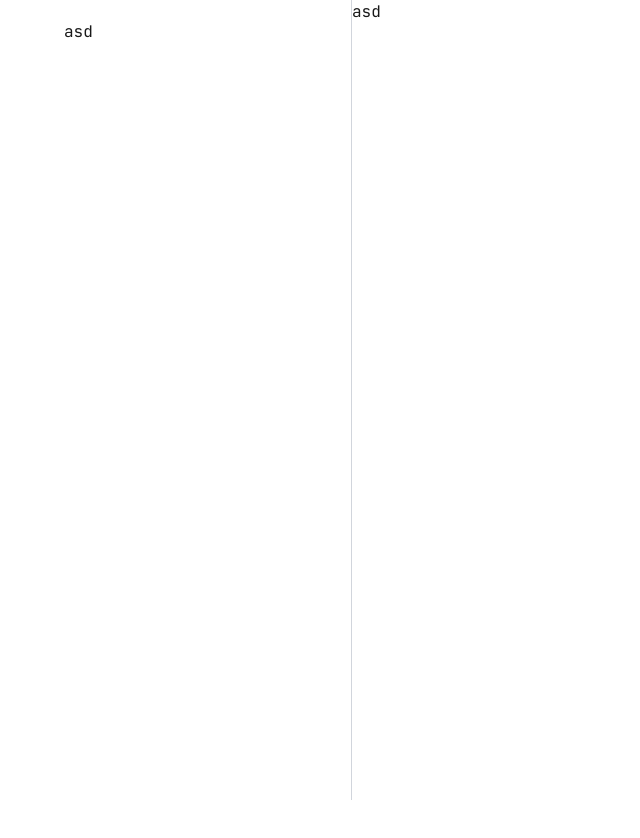
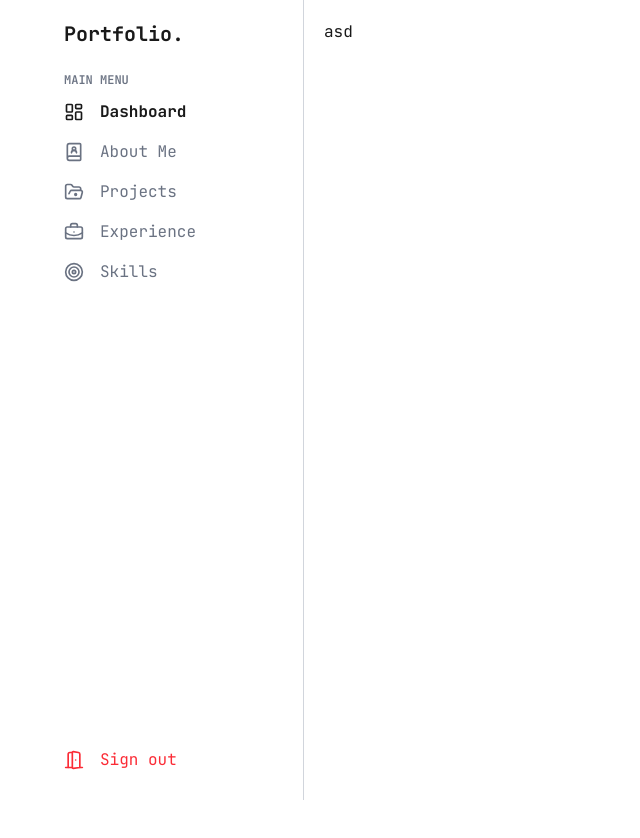
Before and after one commit to ed-specs/portfolio, a Next.js app: page /admin/dashboard in a window 1280 px wide. Shown: the top 838 px of the page, without its empty margins (0-640 px from the left). After the commit the page ends 800 px from the top, so only its background shows below. Built offline with nearby package versions, Linux system fonts and the light colour scheme.

Commit message:
ui/ux: implement sidebar

```diff
--- a/src/app/admin/dashboard/page.jsx
+++ b/src/app/admin/dashboard/page.jsx
@@ -7,7 +7,7 @@ export default function Dashboard() {
       {/* left (sidebar)*/}
       <Sidebar />
       {/* right */}
-      <div className="flex flex-1 flex-col  h-250">asd</div>
+      <div className="flex flex-1 flex-col gap-6 p-5 ">asd</div>
     </div>
   );
 }
--- a/src/components/ui/Header.jsx
+++ b/src/components/ui/Header.jsx
@@ -13,7 +13,7 @@ export default function HeaderSection() {
     <header className="lg:hidden sticky top-0 left-0 flex items-center justify-between px-5 py-2 md:py-3 border-b border-gray-300">
       {/* logo */}
       <div className="flex flex-1">
-        <h1 className="font-bold text-lg md:text-xl">Portfolio</h1>
+        <h1 className="font-bold text-lg md:text-xl">Portfolio.</h1>
       </div>
       {/* menu button */}
       <div className="flex items-center justify-center"></div>
--- a/src/components/ui/Sidebar.jsx
+++ b/src/components/ui/Sidebar.jsx
@@ -1,7 +1,25 @@
+import Link from "next/link";
+import MenuOptions from "@/lib/menu";
+import { DoorOpen } from "lucide-react";
+
 export default function Sidebar() {
   return (
-    <aside className="hidden lg:flex flex-col max-h-dvh sticky top-0 left-0 w-72 px-5 xl:px-0 py-3 xl:py-5 border-e border-gray-300">
-      asd
+    <aside className="hidden lg:flex flex-col gap-6 max-h-dvh sticky top-0 left-0 w-60 px-5 xl:px-0 py-3 xl:py-5 border-e border-gray-300">
+      {/* logo */}
+      <div className="flex flex-1">
+        <h1 className="font-bold text-xl">Portfolio.</h1>
+      </div>
+
+      <MenuOptions />
+
+      {/* sign out */}
+      <Link
+        href="/admin"
+        className="text-red-500 py-2 hover:px-2 cursor-pointer transition-all duration-300  flex items-center gap-4"
+      >
+        <DoorOpen className="size-5" />
+        Sign out
+      </Link>
     </aside>
   );
 }
--- a/src/lib/menu.js
+++ b/src/lib/menu.js
@@ -1,3 +1,5 @@
+"use client";
+
 import { usePathname } from "next/navigation";
 import Link from "next/link";
 import {
```
